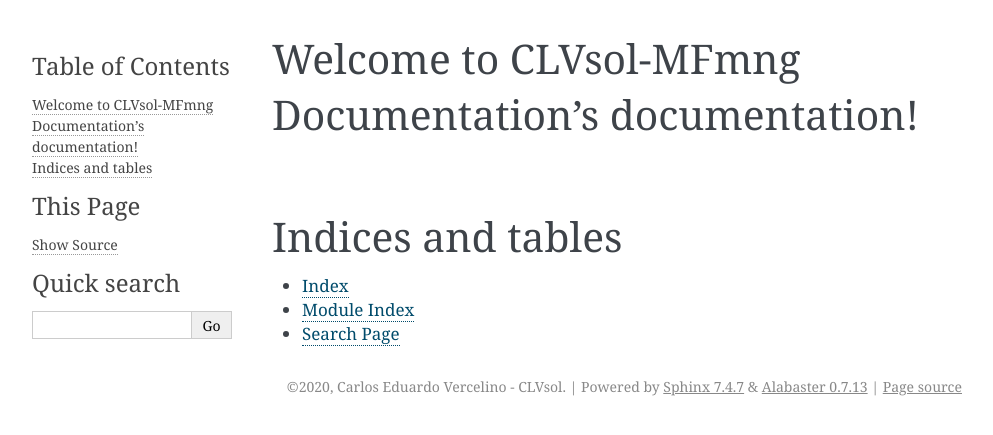
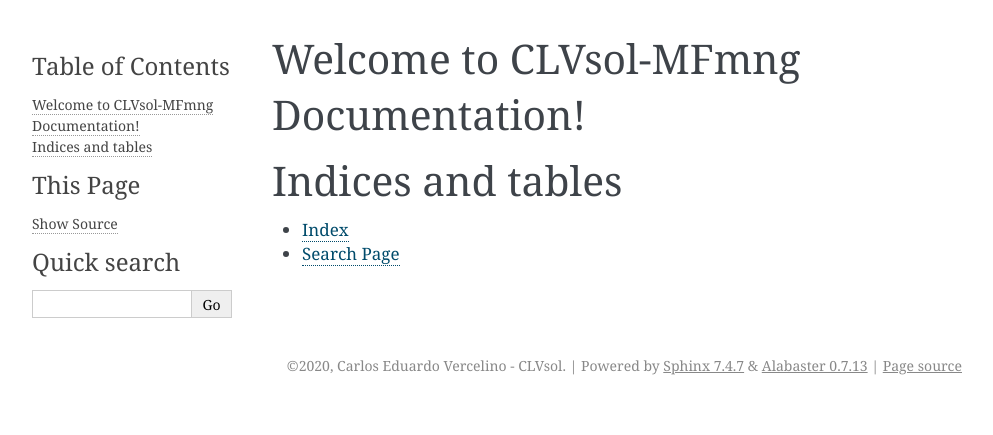
Before and after one commit to CLVsol/clvsol_mfmng_docs, a Sphinx documentation site: the page built from source/index.rst, in a window 1280 px wide. Shown: the top 435 px of the page, without its empty margins (148-1141 px from the left). Built offline with Sphinx 7.4.7, drawn with Linux system fonts in a browser that asks for light colours; some of the changed lines change nothing that is shown.

Commit message:
[IMP] source/index.rst

```diff
--- a/source/index.rst
+++ b/source/index.rst
@@ -1,10 +1,5 @@
-.. CLVsol-MFmng Documentation documentation master file, created by
-   sphinx-quickstart on Fri Feb 28 14:56:50 2020.
-   You can adapt this file completely to your liking, but it should at least
-   contain the root `toctree` directive.
-
-Welcome to CLVsol-MFmng Documentation's documentation!
-======================================================
+Welcome to CLVsol-MFmng Documentation!
+======================================
 
 .. toctree::
    :maxdepth: 2
@@ -16,5 +11,4 @@ Indices and tables
 ==================
 
 * :ref:`genindex`
-* :ref:`modindex`
 * :ref:`search`
```
